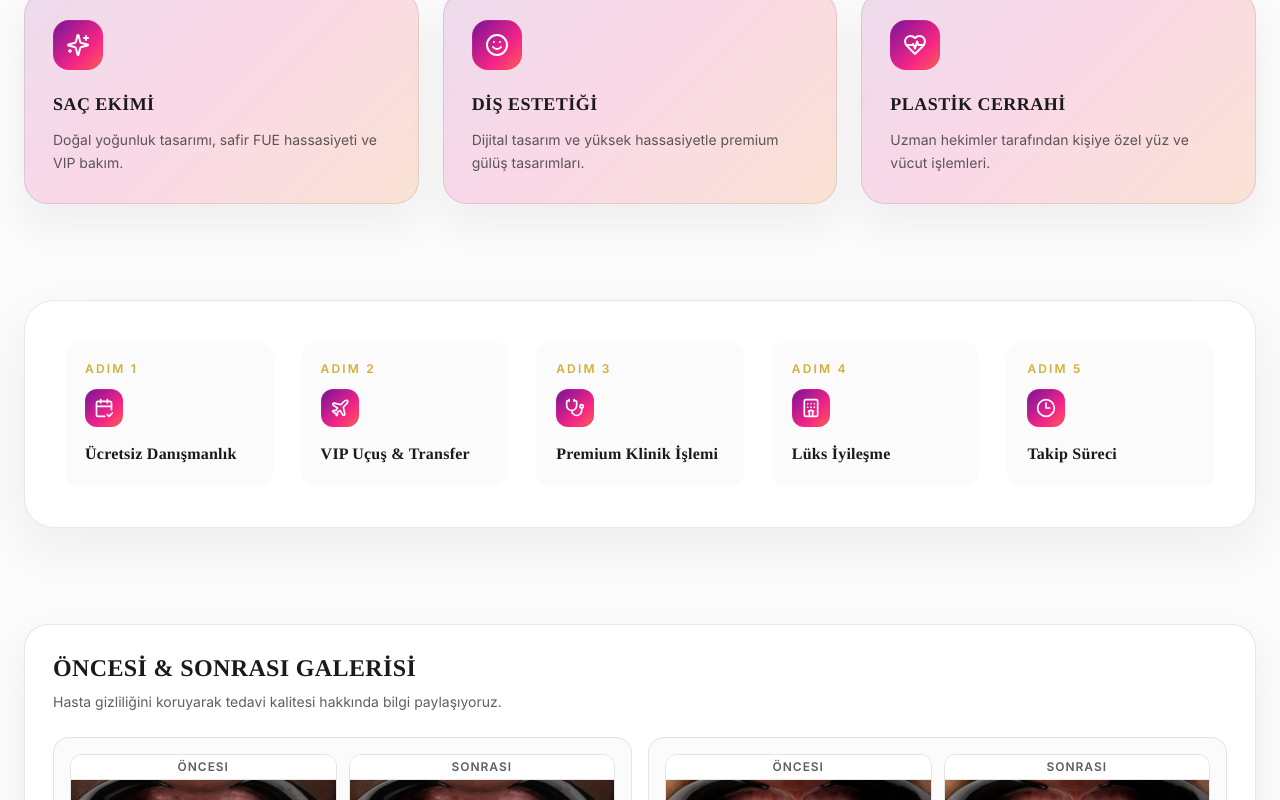
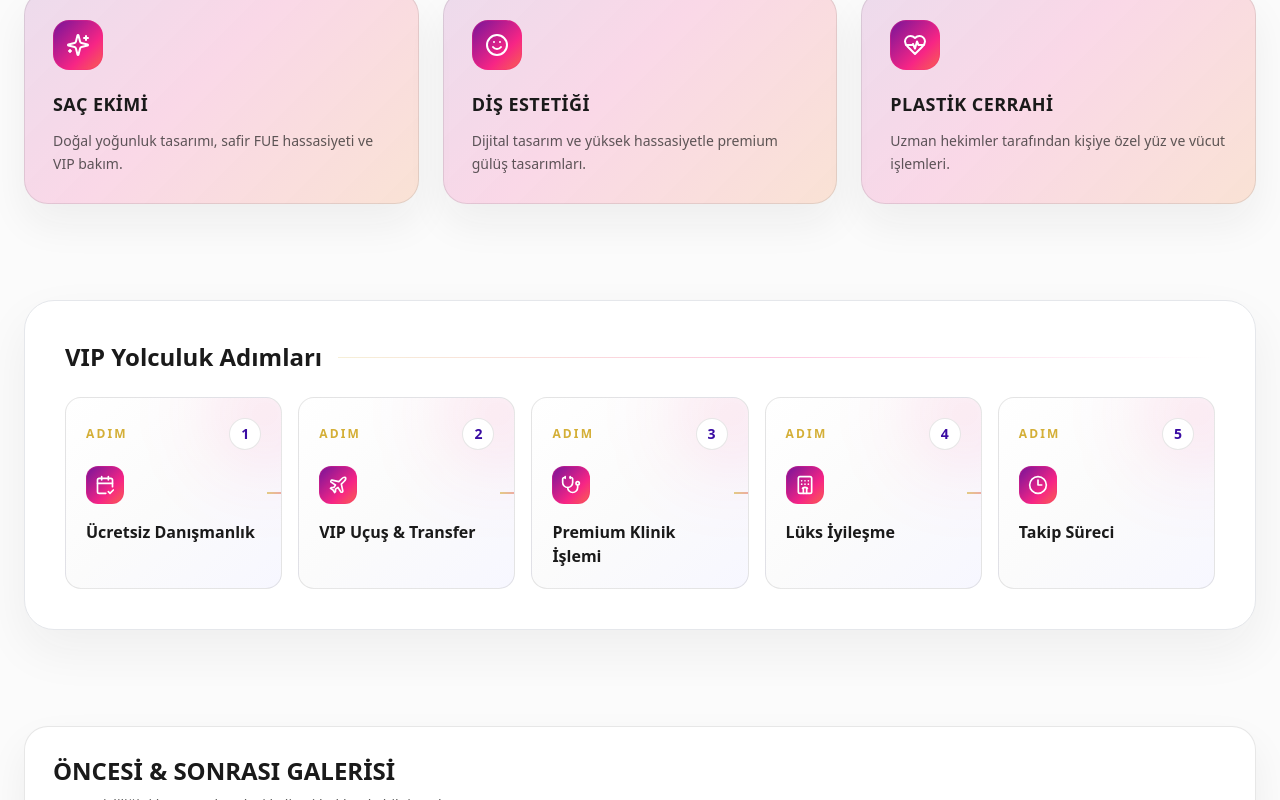
Before and after one commit to ibrahimtkmz/newlifehealth, a Next.js app: page / in a window 1280 px wide. Shown: the part 1319-2119 px from the top of the page. Built offline with nearby package versions, Linux system fonts and the light colour scheme.

Commit message:
Revert typography and redesign homepage journey steps

```diff
--- a/app/globals.css
+++ b/app/globals.css
@@ -7,43 +7,10 @@ body {
   margin: 0;
   padding: 0;
   background: #fbfbfb;
-  font-family: "Avenir Next", "Avenir", "Montserrat", "Inter", system-ui, -apple-system, BlinkMacSystemFont, "Segoe UI", sans-serif;
-  text-rendering: geometricPrecision;
 }
 
 * {
   box-sizing: border-box;
-}
-
-h1,
-h2,
-h3,
-h4,
-h5,
-h6,
-.display-title,
-.section-title {
-  font-family: "Didot", "Bodoni MT", "Playfair Display", "Times New Roman", serif;
-  letter-spacing: 0.015em;
-  font-weight: 600;
-}
-
-p,
-span,
-a,
-button,
-input,
-textarea,
-select,
-label,
-li {
-  font-family: "Avenir Next", "Avenir", "Montserrat", "Inter", system-ui, -apple-system, BlinkMacSystemFont, "Segoe UI", sans-serif;
-}
-
-.eyebrow-text {
-  text-transform: uppercase;
-  letter-spacing: 0.14em;
-  font-weight: 700;
 }
 
 .glass-card {
--- a/app/page.jsx
+++ b/app/page.jsx
@@ -66,6 +66,7 @@ const content = {
       }
     ],
     stepLabel: "Step",
+    journeyTitle: "VIP Journey",
     journey: ["Free Consultation", "VIP Flight & Transfer", "Premium Clinic Procedure", "Luxury Recovery", "Aftercare"],
     beforeAfter: "BEFORE & AFTER GALLERY",
     beforeAfterSub: "We share treatment quality insights while fully protecting patient privacy.",
@@ -200,6 +201,7 @@ const content = {
       { title: "PLASTİK CERRAHİ", description: "Uzman hekimler tarafından kişiye özel yüz ve vücut işlemleri." }
     ],
     stepLabel: "Adım",
+    journeyTitle: "VIP Yolculuk Adımları",
     journey: ["Ücretsiz Danışmanlık", "VIP Uçuş & Transfer", "Premium Klinik İşlemi", "Lüks İyileşme", "Takip Süreci"],
     beforeAfter: "ÖNCESİ & SONRASI GALERİSİ",
     beforeAfterSub: "Hasta gizliliğini koruyarak tedavi kalitesi hakkında bilgi paylaşıyoruz.",
@@ -317,6 +319,7 @@ const content = {
       { title: "ПЛАСТИЧЕСКАЯ ХИРУРГИЯ", description: "Индивидуальные решения для лица и тела от сертифицированных специалистов." }
     ],
     stepLabel: "Шаг",
+    journeyTitle: "Этапы VIP-путешествия",
     journey: ["Бесплатная консультация", "VIP перелет и трансфер", "Процедура в премиум клинике", "Комфортное восстановление", "Послеоперационное сопровождение"],
     beforeAfter: "ГАЛЕРЕЯ ДО/ПОСЛЕ",
     beforeAfterSub: "Мы делимся качеством лечения, полностью соблюдая конфиденциальность пациентов.",
@@ -599,14 +602,32 @@ export default function Home() {
           </div>
         </section>
 
-        <section className="grid gap-4 rounded-[30px] border border-[#1A1A1A]/8 bg-white p-5 shadow-[0_20px_50px_rgba(26,26,26,0.06)] sm:gap-7 sm:p-8 lg:grid-cols-5 lg:p-10">
+        <section className="rounded-[30px] border border-[#1A1A1A]/8 bg-white p-5 shadow-[0_20px_50px_rgba(26,26,26,0.06)] sm:p-8 lg:p-10">
+          <div className="mb-6 flex items-center justify-between gap-4">
+            <h3 className="text-xl font-semibold text-[#1A1A1A] sm:text-2xl">{t.journeyTitle}</h3>
+            <div className="hidden h-px flex-1 bg-gradient-to-r from-[#D4AF37]/20 via-[#f72585]/25 to-transparent sm:block" />
+          </div>
+          <div className="grid gap-4 lg:grid-cols-5">
           {journey.map((step, index) => (
-            <div key={step.title} className="relative rounded-2xl bg-[#FBFBFB] p-5">
-              <p className="mb-3 text-xs font-semibold uppercase tracking-[0.18em] text-[#D4AF37]">{t.stepLabel} {index + 1}</p>
-              <div className="rich-gradient-icon mb-4 inline-flex rounded-xl border p-2">{step.icon}</div>
-              <h3 className="font-semibold">{step.title}</h3>
+            <div
+              key={step.title}
+              className="group relative overflow-hidden rounded-2xl border border-[#1A1A1A]/10 bg-gradient-to-br from-white via-[#FBFBFB] to-[#f7f7ff] p-5 transition hover:-translate-y-1 hover:shadow-[0_16px_35px_rgba(26,26,26,0.12)]"
+            >
+              <div className="absolute -right-10 -top-10 h-28 w-28 rounded-full bg-[#f72585]/10 blur-2xl transition group-hover:bg-[#3a0ca3]/10" />
+              {index < journey.length - 1 && (
+                <span className="absolute right-[-14px] top-1/2 hidden h-[2px] w-7 -translate-y-1/2 bg-gradient-to-r from-[#D4AF37]/60 to-[#f72585]/50 lg:block" />
+              )}
+              <div className="relative z-10 flex items-center justify-between">
+                <p className="text-xs font-semibold uppercase tracking-[0.18em] text-[#D4AF37]">{t.stepLabel}</p>
+                <span className="inline-flex h-8 w-8 items-center justify-center rounded-full border border-[#1A1A1A]/10 bg-white text-sm font-semibold text-[#3a0ca3]">
+                  {index + 1}
+                </span>
+              </div>
+              <div className="rich-gradient-icon relative z-10 mb-4 mt-4 inline-flex rounded-xl border p-2">{step.icon}</div>
+              <h3 className="relative z-10 font-semibold text-[#1A1A1A]">{step.title}</h3>
             </div>
           ))}
+          </div>
         </section>
 
         <section className="rounded-3xl border border-[#1A1A1A]/10 bg-white p-5 shadow-[0_18px_40px_rgba(26,26,26,0.06)] sm:p-7">
```
